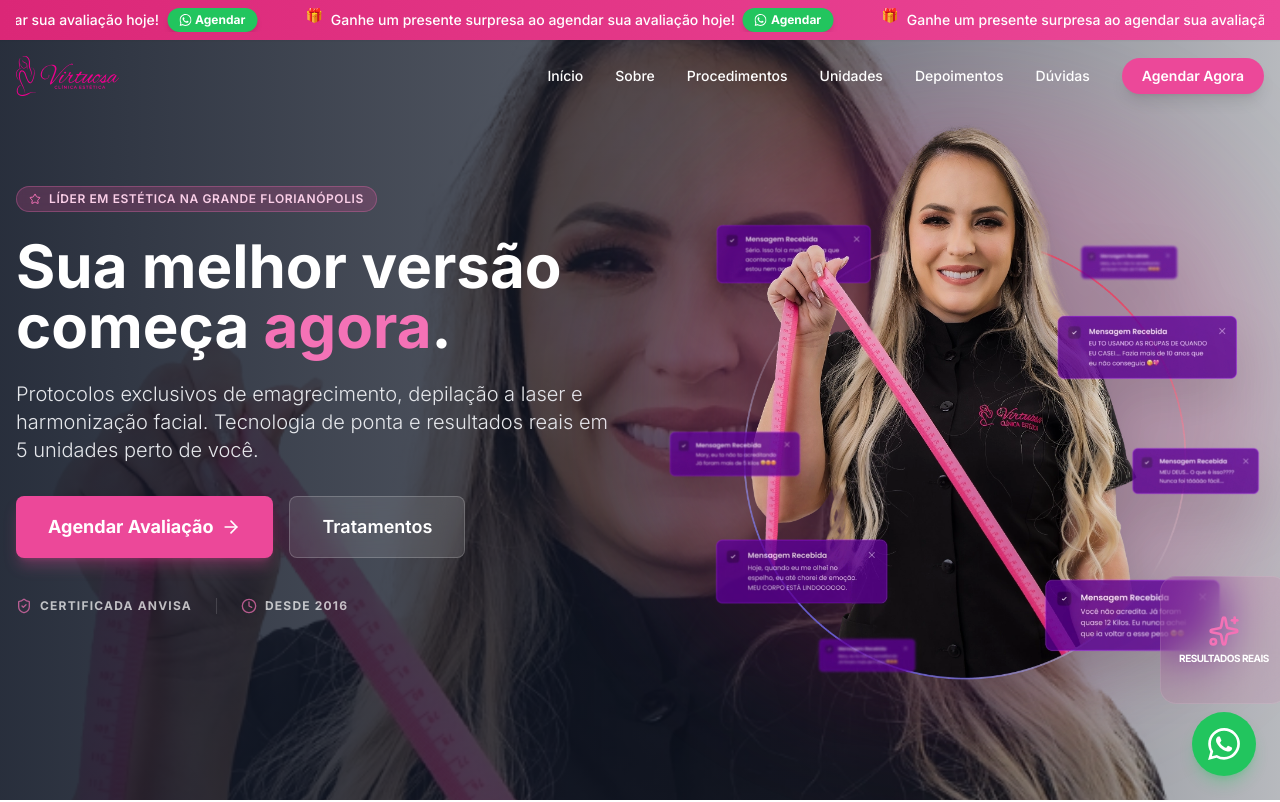
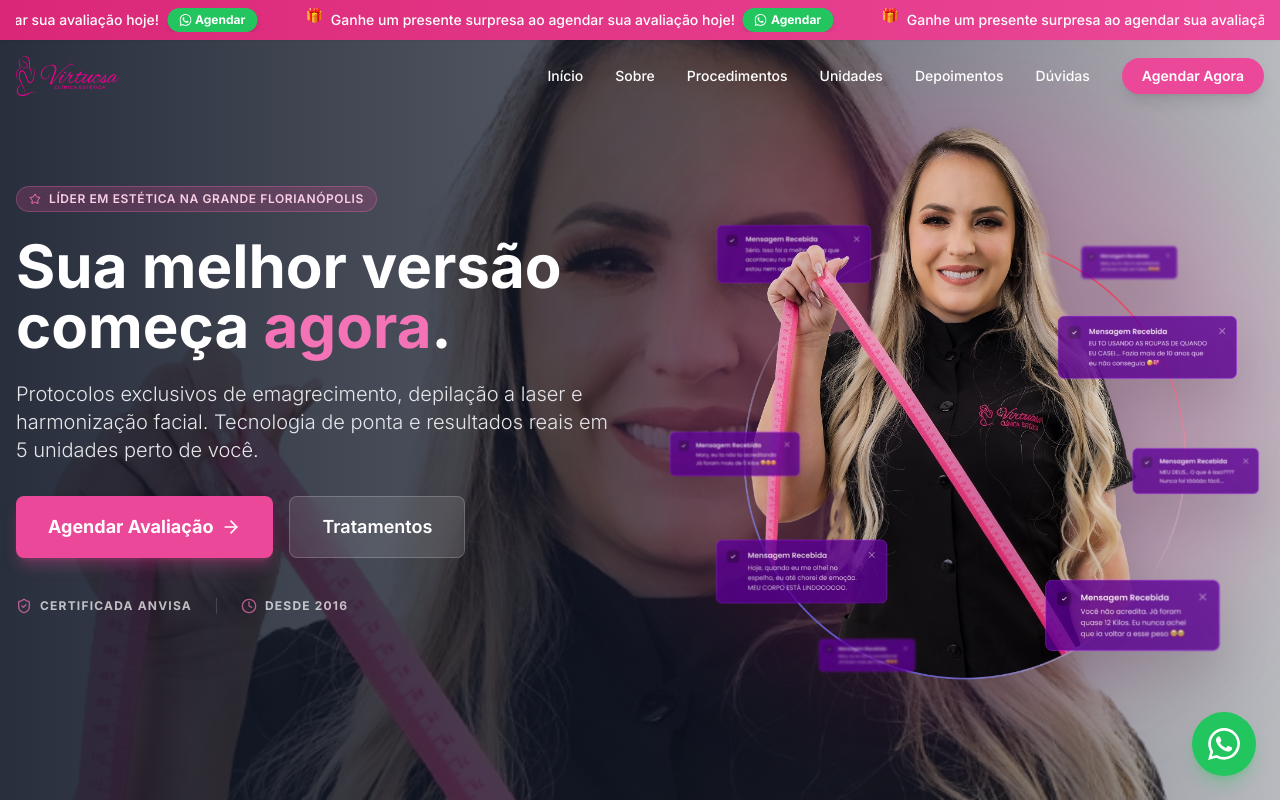
Before and after one commit to HenriqueHintz/clinica-virtuosa, a React (Vite) app: page / in a window 1280 px wide. Shown: the top 802 px of the page. Built offline with nearby package versions, Linux system fonts and the light colour scheme.

Commit message:
style: remove 'Resultados Reais' badge from hero section

```diff
--- a/components/Hero.tsx
+++ b/components/Hero.tsx
@@ -72,10 +72,6 @@
                alt="Estética de Resultados"
                className="relative z-10 w-full h-auto max-h-[70vh] object-contain drop-shadow-2xl rounded-2xl transform hover:scale-[1.02] transition-all duration-500"
              />
-             <div className="absolute -bottom-6 -right-6 w-32 h-32 bg-brand-500/10 backdrop-blur-xl border border-white/10 rounded-2xl z-20 flex flex-col items-center justify-center text-white p-4 text-center">
-                <Icons.Sparkles className="w-8 h-8 text-brand-400 mb-1" />
-                <span className="text-[10px] font-bold uppercase tracking-tighter">Resultados Reais</span>
-             </div>
           </div>
         </div>
       </div>
```
